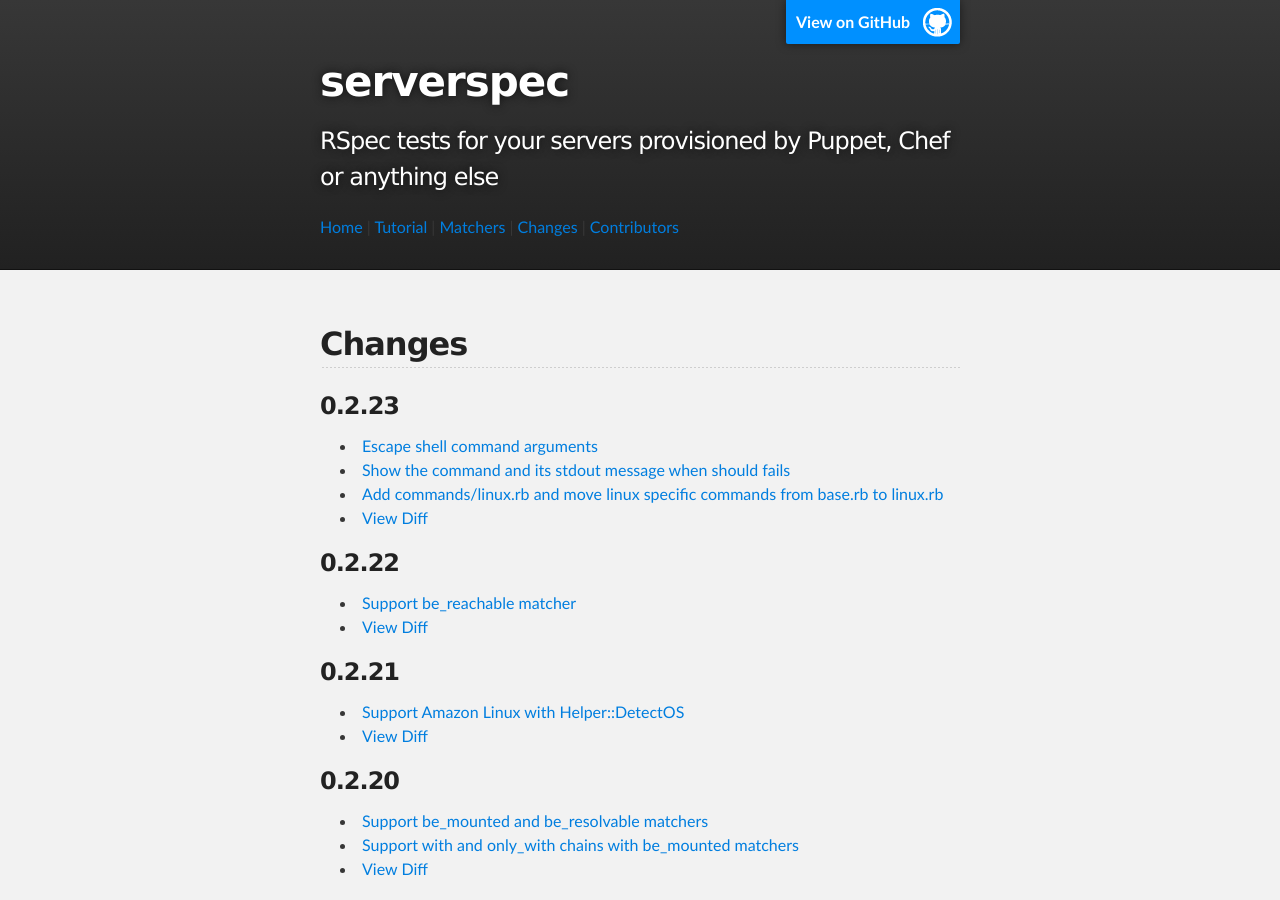
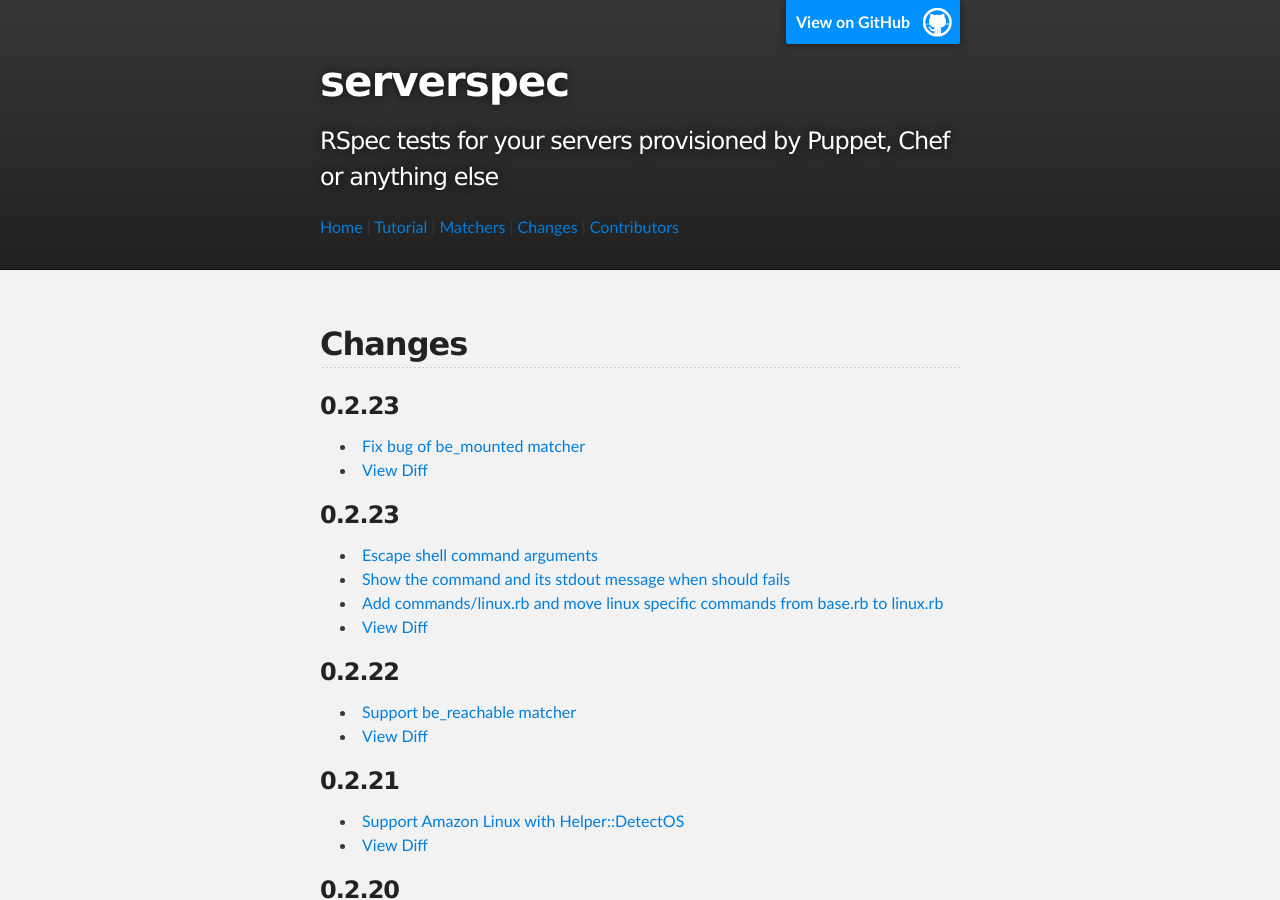
Before and after one commit to serverspec/serverspec.github.io, a Jekyll site: the page built from changes.md, in a window 1280 px wide and 900 px high. Built offline with Jekyll 4.4.1, drawn with Linux system fonts in a browser that asks for light colours; Markdown is read by kramdown in place of the engine named in the settings.

Commit message:
Add changes of v0.2.24

```diff
--- a/changes.md
+++ b/changes.md
@@ -4,6 +4,12 @@ title: changes
 ---
 
 ## Changes
+
+### 0.2.23
+
+ * [Fix bug of be_mounted matcher](https://github.com/mizzy/serverspec/pull/91)
+ * [View Diff](https://github.com/mizzy/serverspec/compare/v0.2.23...v0.2.24)
+
 
 ### 0.2.23
 
```
